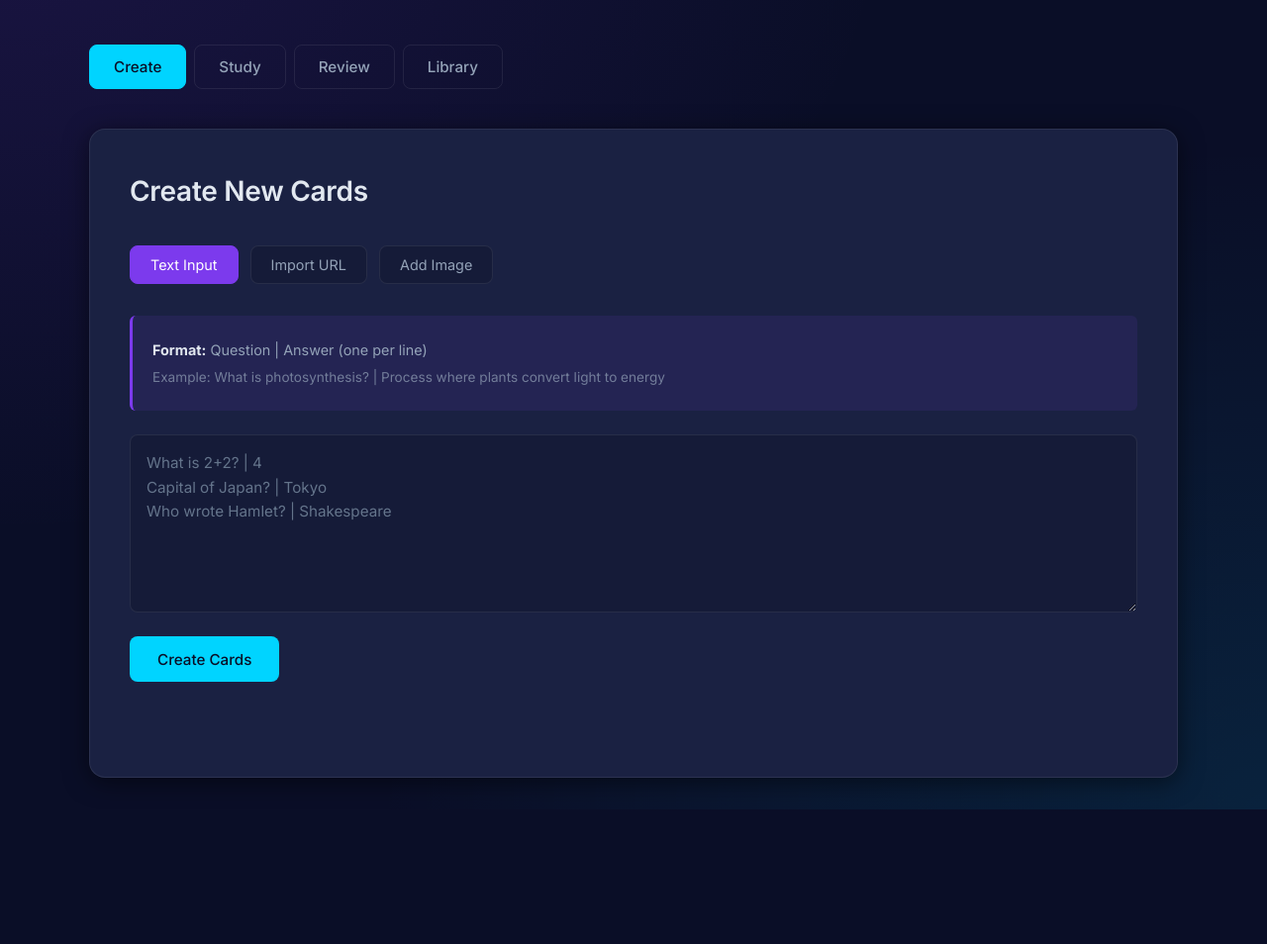
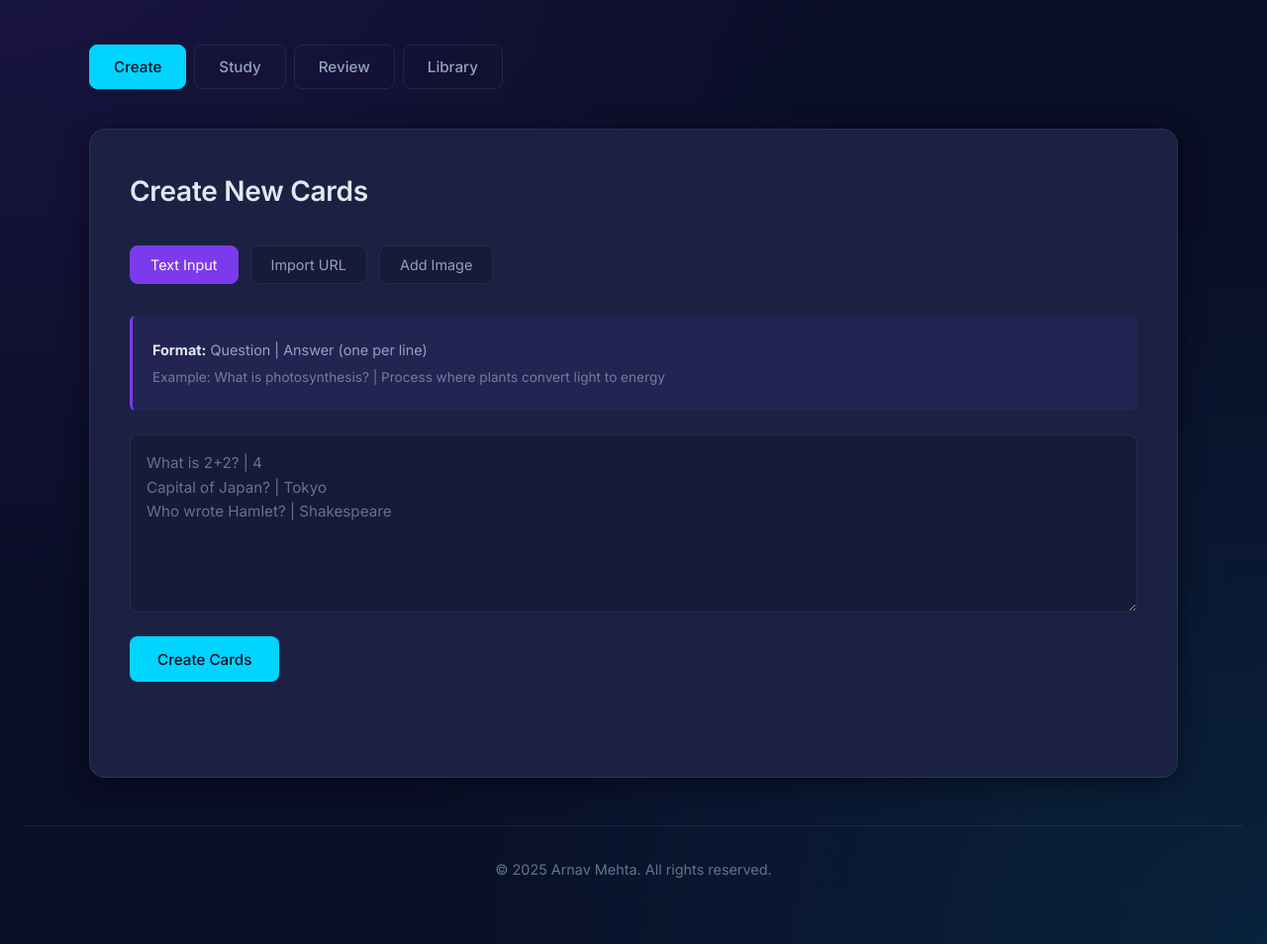
Before and after one commit to arnavmehta198-cmyk/flashcard-app, a plain HTML site: page index.html in a window 1280 px wide. Shown: the part 134-1088 px from the top of the page at 99% size. Before the commit the page ends 952 px from the top, so only its background shows below. Drawn offline with Linux system fonts and the light colour scheme.

Commit message:
Add copyright footer - © 2025 Arnav Mehta

```diff
--- a/index.html
+++ b/index.html
@@ -218,6 +218,10 @@
         </div>
     </div>
 
+    <footer class="footer">
+        <p>&copy; 2025 Arnav Mehta. All rights reserved.</p>
+    </footer>
+
     <script src="script.js"></script>
 </body>
 </html>
--- a/styles.css
+++ b/styles.css
@@ -851,3 +851,17 @@ textarea::placeholder, .input-field::placeholder {
 ::-webkit-scrollbar-thumb:hover {
     background: var(--text-secondary);
 }
+
+/* Footer */
+.footer {
+    text-align: center;
+    padding: 2rem 1rem;
+    margin-top: 3rem;
+    color: var(--text-muted);
+    font-size: 0.9rem;
+    border-top: 1px solid var(--border);
+}
+
+.footer p {
+    margin: 0;
+}
```
